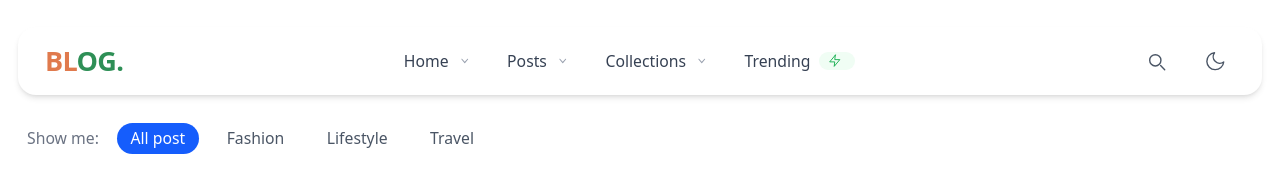
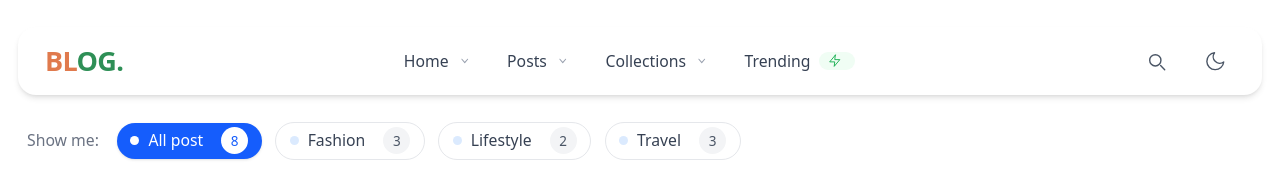
Before and after one commit to SupunCharuka/thinkora, a Next.js app in the folder frontend/: page /posts in a window 1280 px wide. Shown: the top 180 px of the page. Built offline with nearby package versions, Linux system fonts and the light colour scheme; grey boxes are pictures that could not be loaded.

Commit message:
enhance PostsPage component: improve filter button layout and accessibility with active state indication and post count

```diff
--- a/frontend/src/app/posts/page.jsx
+++ b/frontend/src/app/posts/page.jsx
@@ -153,12 +153,25 @@ export default function PostsPage() {
 
 			<div className="mb-6 flex items-center gap-4">
 				<div className="text-sm text-gray-500">Show me:</div>
-				<div className="flex items-center gap-3">
-					{filterOptions.map(opt => (
-						<button key={opt} onClick={() => setActiveFilter(opt)} className={`px-3 py-1 rounded-full text-sm ${activeFilter === opt ? 'bg-blue-600 text-white' : 'text-gray-600 bg-white border border-transparent hover:bg-gray-50'}`}>
-							{opt}
-						</button>
-					))}
+				<div className="flex flex-wrap items-center gap-3">
+					{filterOptions.map(opt => {
+						const count = opt === 'All post' ? posts.length : posts.filter(p => p.category?.includes(opt)).length;
+						const isActive = activeFilter === opt;
+						return (
+							<button
+								key={opt}
+								onClick={() => setActiveFilter(opt)}
+								aria-pressed={isActive}
+								className={`group inline-flex items-center gap-2 px-3 py-1 rounded-full text-sm transition-all duration-150 ${isActive ? 'bg-blue-600 text-white shadow-sm' : 'bg-white text-gray-700 border border-gray-200 hover:shadow-sm'}`}
+							>
+								<span className={`w-2 h-2 rounded-full ${isActive ? 'bg-white' : 'bg-blue-100'} inline-block`} />
+								<span className="truncate">{opt}</span>
+								<span className={`ml-2 inline-flex items-center justify-center w-6 h-6 text-xs rounded-full ${isActive ? 'bg-white text-blue-600' : 'bg-gray-100 text-gray-600'}`}>
+									{count}
+								</span>
+							</button>
+						);
+					})}
 				</div>
 			</div>
 
```
